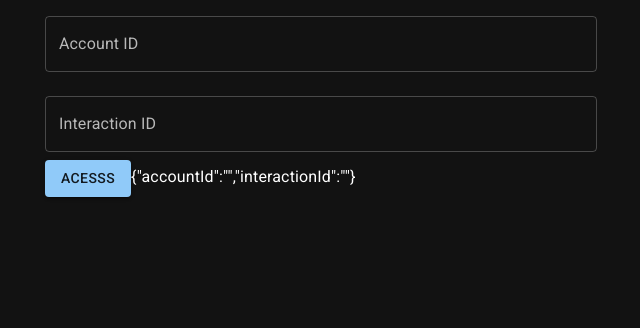
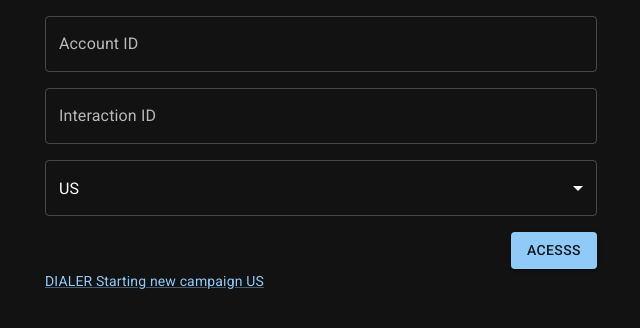
Before and after one commit to h4liss0n/po-kibana, a React (Create React App) app: page / in a window 1280 px wide. Shown: the top 328 px of the page, without its empty margins (319-959 px from the left). Built offline with nearby package versions, Linux system fonts and the light colour scheme.

Commit message:
add material combobox

```diff
--- a/src/App.tsx
+++ b/src/App.tsx
@@ -7,6 +7,7 @@ import { Container, createTheme, CssBaseline, ThemeProvider } from '@mui/materia
 import { orange } from '@mui/material/colors';
 import { Envioriment } from './pages/envioriment/Envioriment';
 import { defaultGlobalValue, GlobalValue, PropsGlobalValue } from './context/Context';
+import { StartingCampaign } from './pages/dialer/StartingCampaign';
 
 
 declare module '@mui/material/styles' {
@@ -31,13 +32,6 @@ const theme = createTheme({
   },
 });
 
-// const CustomCheckbox = styled(Checkbox)(({ theme }) => ({
-//   color: theme.status.danger,
-//   '&.Mui-checked': {
-//     color: theme.status.danger,
-//   },
-// }));
-
 function App() {
 
   const [globalValue, setGlobalValue] = useState<PropsGlobalValue>(defaultGlobalValue);
@@ -52,6 +46,7 @@ function App() {
         <CssBaseline />
         <Container maxWidth="sm">
           <Envioriment />
+          <StartingCampaign/>
         </Container>
       </GlobalValue.Provider >
     </ThemeProvider >
--- /dev/null
+++ b/src/common/CountryApplication.ts
@@ -0,0 +1,13 @@
+export enum CountryApllicationEnum {
+  EU = "EU",
+  US = "US",
+  CA = "CA",
+}
+
+export type CountryApplicationEnumKeys = keyof typeof CountryApllicationEnum;
+
+
+
+export const  stringToCountryApllicationEnum = (key: CountryApplicationEnumKeys): CountryApllicationEnum => {
+  return CountryApllicationEnum[key]
+}
--- /dev/null
+++ b/src/componente/ComboBox.tsx
@@ -0,0 +1,55 @@
+import React from "react";
+import {
+  MenuItem,
+  Select,
+  TextFieldProps,
+} from "@mui/material";
+import {
+  Controller,
+  FieldValues,
+  Control,
+  Path,
+} from "react-hook-form";
+
+export type ComboBoxOptions = {
+  key: string;
+  value: any;
+  label: string;
+};
+
+type PropsCombobox<T extends FieldValues> = Omit<TextFieldProps, "name"> & {
+  control: Control<T, object>;
+  name: Path<T>;
+  label: string,
+  options: ComboBoxOptions[];
+};
+
+export const ComboBox = <T extends FieldValues>({
+  control,
+  options,
+  name,
+  label
+}: PropsCombobox<T>) => {
+  return (
+    <Controller
+      name={name}
+      control={control}
+      render={({ field: { value, onChange} }) => (
+        <Select
+          label={label}
+          variant="outlined"
+          value={value}
+          onChange={(e) => onChange(e.target.value)}
+          fullWidth
+        >
+
+          {options.map((option) => (
+            <MenuItem key={option.value} value={option.value}>
+              {option.label}
+            </MenuItem>
+          ))}
+        </Select>
+      )}
+    />
+  );
+};
--- a/src/context/Context.tsx
+++ b/src/context/Context.tsx
@@ -1,18 +1,21 @@
-import React from 'react';
-
+import React from "react";
+import {
+  CountryApllicationEnum,
+} from "../common/CountryApplication";
 
 export type PropsGlobalValue = {
-    accountId: string,
-    interactionId: string
-}
-
+  accountId: string;
+  interactionId: string;
+  country: CountryApllicationEnum;
+};
 
 export const defaultGlobalValue = {
-    accountId: "",
-    interactionId: "",
-}
+  accountId: "",
+  interactionId: "",
+  country: CountryApllicationEnum.US,
+};
 
 export const GlobalValue = React.createContext({
-    value: defaultGlobalValue,
-    setValue: (value: PropsGlobalValue) => { }
+  value: defaultGlobalValue,
+  setValue: (value: PropsGlobalValue) => {},
 });
--- /dev/null
+++ b/src/pages/dialer/StartingCampaign.tsx
@@ -0,0 +1,30 @@
+import React, { useContext, useMemo } from "react";
+import { Box, Link } from "@mui/material";
+import { GlobalValue } from "../../context/Context";
+
+export const StartingCampaign = () => {
+  const globalValue = useContext(GlobalValue);
+  const { value } = globalValue;
+
+  const url = useMemo(() => {
+    const application = {
+      EU: "eu-central-1:td-meza-po-dialer-web-po-dialer-web",
+      US: "us-east-1:td-meza-po-dialer-web-po-dialer-web",
+      CA: "ca-central-1:td-meza-po-dialer-web-po-dialer-web",
+    };
+
+    const applicationName = value.country ? application[value.country] : "";
+
+    return encodeURI(
+      `https://kibana-logging.svc.talkdeskapp.com/app/discover#/?_g=(filters:!(),refreshInterval:(pause:!t,value:0),time:(from:now-15m,to:now))&_a=(columns:!(json.message,json.campaign_id),filters:!(),index:'${applicationName}',interval:auto,query:(language:kuery,query:'${value.accountId} and "Starting new campaign (campaign=Campaign(id= 13698,"'),sort:!(!('@timestamp',desc)))`
+    );
+  }, [value.accountId, value.country]);
+
+  return (
+    <Box>
+      <Link href={url} variant="body2">
+        {`DIALER Starting new campaign ${value.country}`}
+      </Link>
+    </Box>
+  );
+};
--- a/src/pages/envioriment/Envioriment.tsx
+++ b/src/pages/envioriment/Envioriment.tsx
@@ -1,11 +1,17 @@
-import { Box, Button, TextField } from '@mui/material';
-import React, { useContext } from 'react';
-import { useForm, Resolver } from 'react-hook-form';
-import { GlobalValue } from '../../context/Context';
+import React, { useContext } from "react";
+import { useForm, Resolver } from "react-hook-form";
+import { GlobalValue } from "../../context/Context";
+import { Box, Button, Grid, TextField } from "@mui/material";
+import {
+  CountryApplicationEnumKeys,
+  stringToCountryApllicationEnum,
+} from "../../common/CountryApplication";
+import { ComboBox, ComboBoxOptions } from "../../componente/ComboBox";
 
 type FormValues = {
   accountId: string;
   interactionId: string;
+  country: CountryApplicationEnumKeys;
 };
 
 const resolver: Resolver<FormValues> = async (values) => {
@@ -14,56 +20,88 @@ const resolver: Resolver<FormValues> = async (values) => {
     errors: !values.accountId
       ? {
           accountId: {
-                    type: 'required',
-                    message: 'This is required.',
+            type: "required",
+            message: "This is required.",
           },
         }
       : {},
   };
 };
 
-
-
 export const Envioriment = () => {
   const globalValue = useContext(GlobalValue);
-    const { value, setValue } = globalValue
+  const { setValue } = globalValue;
 
+  const options: ComboBoxOptions[] = [
+    { key: "US", value: "US", label: "US" },
+    { key: "EU", value: "EU", label: "EU" },
+    { key: "CA", value: "CA", label: "CA" },
+  ];
 
-    const { register, handleSubmit, formState: { errors } } = useForm<FormValues>({ resolver });
+  const {
+    register,
+    control,
+    handleSubmit,
+    formState: { errors },
+  } = useForm<FormValues>({
+    resolver,
+    defaultValues: {
+      country: "US",
+    },
+  });
   const onSubmit = handleSubmit((data) => {
-        setValue(
-            {
+    setValue({
       accountId: data.accountId,
-                interactionId: data.interactionId
-            }
-        )
-
-
+      interactionId: data.interactionId,
+      country: stringToCountryApllicationEnum(data.country),
+    });
   });
 
   return (
     <Box
       component="form"
       noValidate
+      mt={2}
       autoComplete="off"
       onSubmit={onSubmit}
     >
+      <Grid container spacing={2}>
+        <Grid item xs={6} md={12}>
           <TextField
             fullWidth
-                margin='normal'
             label="Account ID"
             helperText={errors?.accountId && errors.accountId.message}
             {...register("accountId")}
           />
+        </Grid>
+        <Grid item xs={6} md={12}>
           <TextField
             fullWidth
-                margin='normal'
             label="Interaction ID"
             {...register("interactionId")}
           />
-            <Button variant="contained" type="submit">Acesss</Button>
-            {JSON.stringify(value)}
+        </Grid>
+        <Grid item xs={6} md={12}>
+          <ComboBox
+            control={control}
+            name="country"
+            label="Country"
+            options={options}
+          />
+        </Grid>
+        <Grid item xs={6} md={12}>
+          <Grid
+            container
+            direction="row"
+            justifyContent="flex-end"
+            alignItems="center"
+          >
+            <Button variant="contained" type="submit">
+              Acesss
+            </Button>
+          </Grid>
+        </Grid>
+      </Grid>
     </Box>
-
   );
-}
+};
```
Also changed, not shown: tsconfig.json (+2 -8 lines). Lines whose indentation alone changed are shown as unchanged.
